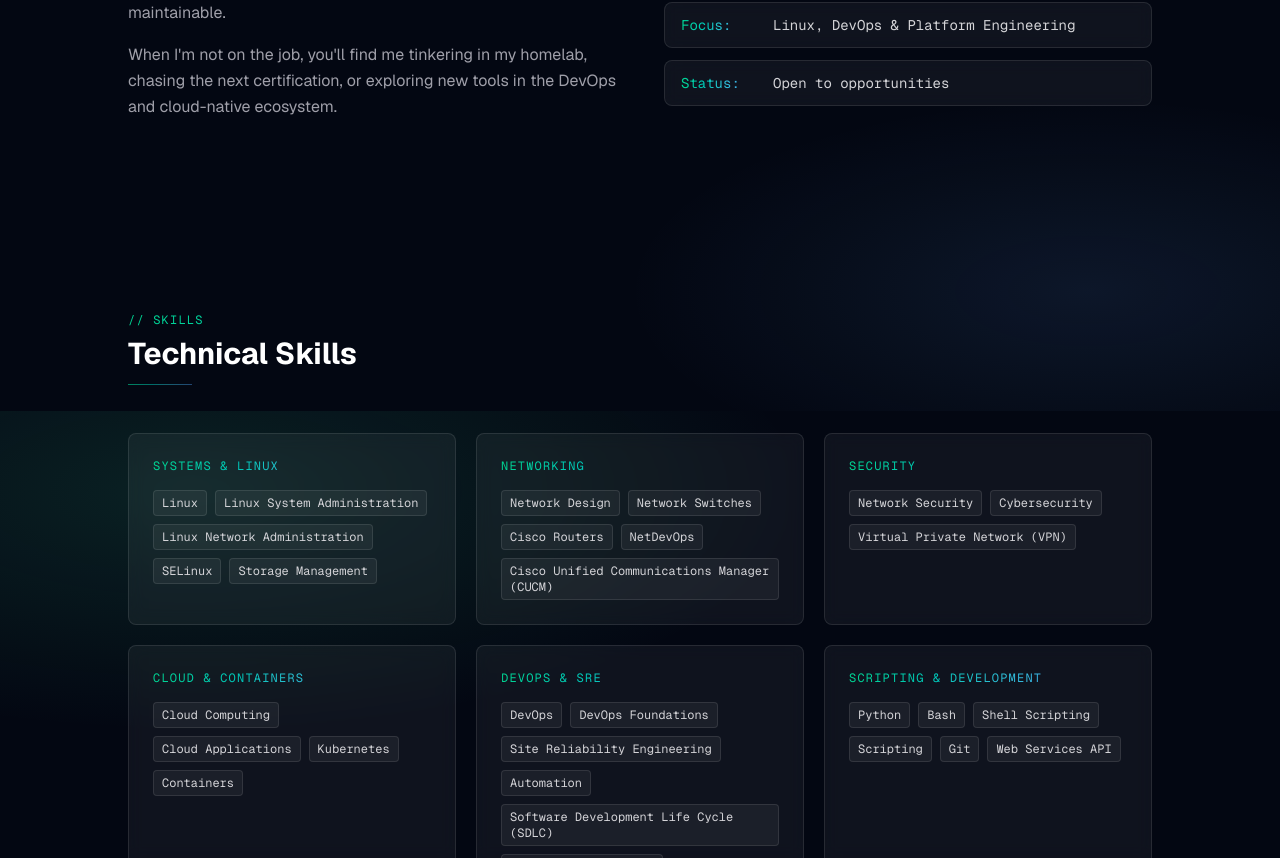
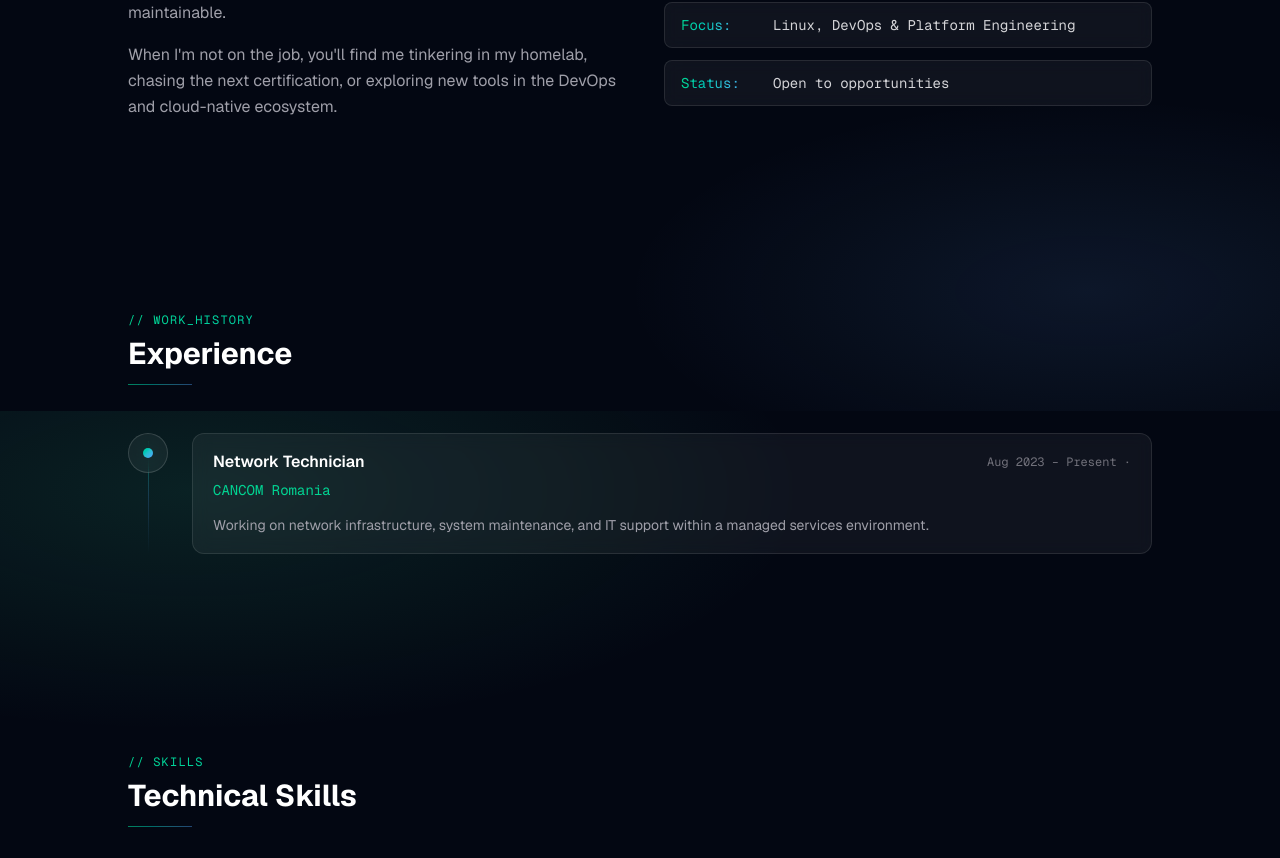
Before and after one commit to damianrobert/portofolio, a Next.js app: page / in a window 1280 px wide. Shown: the part 1189-2047 px from the top of the page. Built offline with nearby package versions, Linux system fonts and the light colour scheme; no server answers.

Commit message:
added experience timeline

```diff
--- /dev/null
+++ b/app/_components/Experience.tsx
@@ -0,0 +1,76 @@
+import Link from "next/link";
+import SectionHeader from "./SectionHeader";
+
+const experiences = [
+  {
+    company: "CANCOM Romania",
+    url: "https://www.cancom.ro",
+    role: "Network Technician",
+    start: "Aug 2023",
+    end: null,
+    description:
+      "Working on network infrastructure, system maintenance, and IT support within a managed services environment.",
+  },
+] as const;
+
+function duration(start: string, end: string | null): string {
+  const startDate = new Date(start);
+  const endDate = end ? new Date(end) : new Date();
+  const months =
+    (endDate.getFullYear() - startDate.getFullYear()) * 12 +
+    (endDate.getMonth() - startDate.getMonth());
+  const yrs = Math.floor(months / 12);
+  const mos = months % 12;
+  const parts = [];
+  if (yrs > 0) parts.push(`${yrs} yr${yrs > 1 ? "s" : ""}`);
+  if (mos > 0) parts.push(`${mos} mo${mos > 1 ? "s" : ""}`);
+  return parts.join(" ");
+}
+
+export default function Experience() {
+  return (
+    <section id="experience" className="py-24 px-6">
+      <div className="max-w-5xl mx-auto">
+        <SectionHeader tag="// work_history" title="Experience" />
+        <div className="relative">
+          <div className="absolute left-5 top-2 bottom-2 w-px bg-gradient-to-b from-emerald-400/40 via-blue-400/20 to-transparent" />
+          <ul className="space-y-8">
+            {experiences.map((exp) => (
+              <li key={exp.company + exp.role} className="relative flex gap-6">
+                <div className="relative flex-shrink-0 flex flex-col items-center">
+                  <div className="w-10 h-10 rounded-full border border-white/15 bg-white/5 backdrop-blur-sm flex items-center justify-center">
+                    <div className="w-2.5 h-2.5 rounded-full bg-gradient-to-br from-emerald-400 to-blue-400" />
+                  </div>
+                </div>
+                <div className="flex-1 pb-2">
+                  <div className="border border-white/10 rounded-xl px-5 py-4 bg-white/5 backdrop-blur-sm hover:border-white/20 transition-colors">
+                    <div className="flex flex-col sm:flex-row sm:items-center sm:justify-between gap-1 mb-1">
+                      <h3 className="text-white font-semibold text-base">
+                        {exp.role}
+                      </h3>
+                      <span className="font-mono text-xs text-zinc-500">
+                        {exp.start} – {exp.end ?? "Present"} &middot;{" "}
+                        {duration(exp.start, exp.end)}
+                      </span>
+                    </div>
+                    <Link
+                      href={exp.url}
+                      target="_blank"
+                      rel="noopener noreferrer"
+                      className="text-sm text-emerald-400 hover:text-emerald-300 transition-colors font-mono"
+                    >
+                      {exp.company}
+                    </Link>
+                    <p className="mt-3 text-sm text-zinc-400 leading-relaxed">
+                      {exp.description}
+                    </p>
+                  </div>
+                </div>
+              </li>
+            ))}
+          </ul>
+        </div>
+      </div>
+    </section>
+  );
+}
--- a/app/page.tsx
+++ b/app/page.tsx
@@ -1,6 +1,7 @@
 import Nav from "./_components/Nav";
 import Hero from "./_components/Hero";
 import About from "./_components/About";
+import Experience from "./_components/Experience";
 import Skills from "./_components/Skills";
 import Projects from "./_components/Projects";
 import Certifications from "./_components/Certifications";
@@ -12,6 +13,7 @@ export default function Home() {
       <Nav />
       <Hero />
       <About />
+      <Experience />
       <Skills />
       <Projects />
       <Certifications />
```
